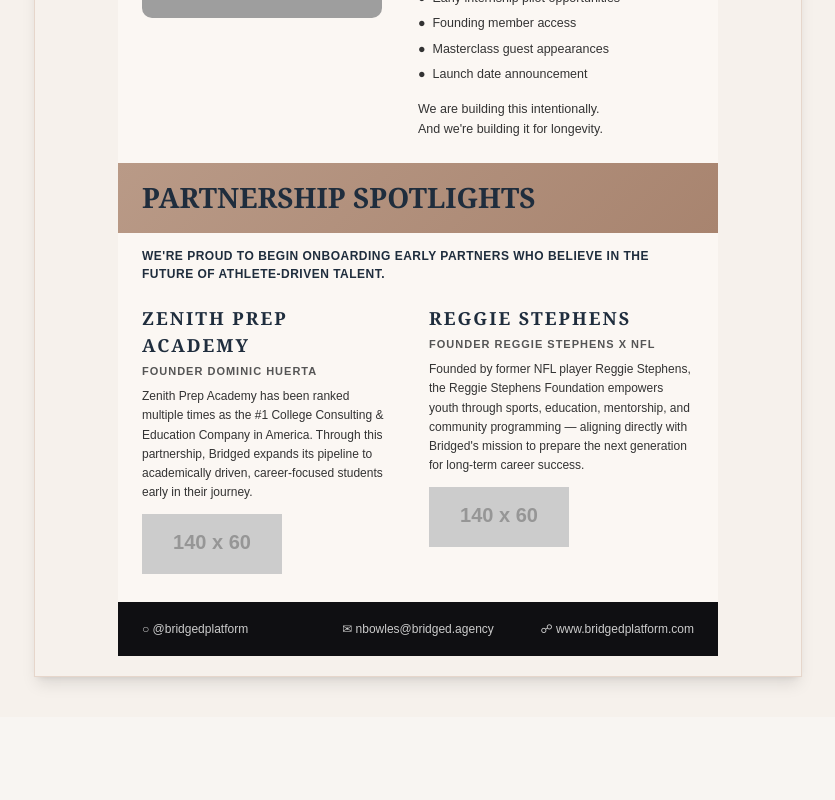
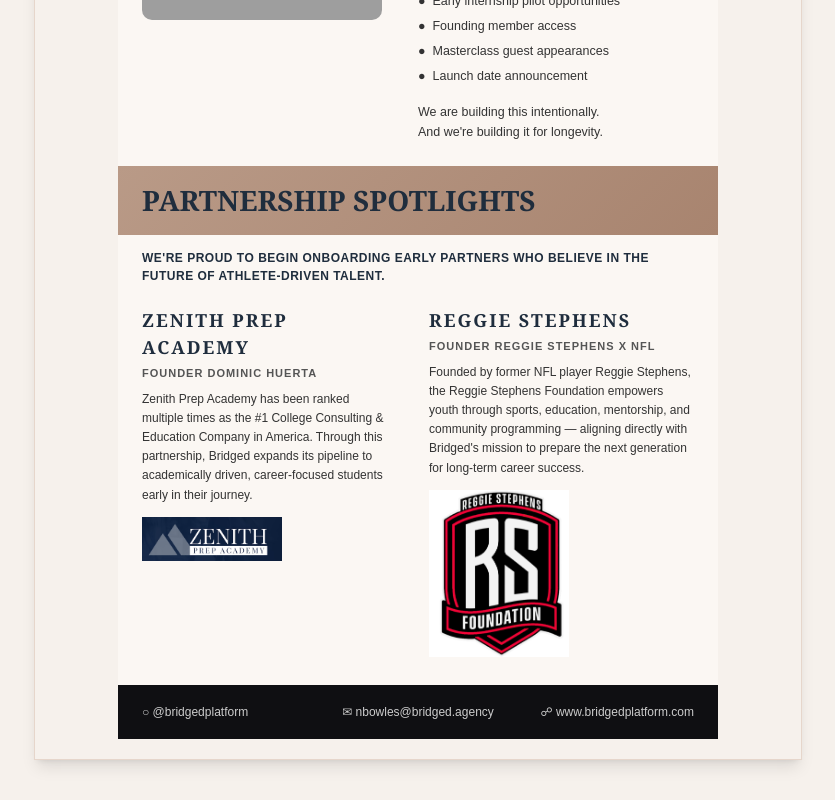
Before and after one commit to anishdhandore/Bridged_Landing, a Next.js app: page /test in a window 1280 px wide. Shown: the part 1426-2226 px from the top of the page, without its empty margins (222-1057 px from the left). Before the commit the page ends 2143 px from the top, so only its background shows below. Built offline with nearby package versions, Linux system fonts and the light colour scheme; grey boxes are pictures that could not be loaded.

Commit message:
newsletters working

```diff
--- a/app/admin/page.tsx
+++ b/app/admin/page.tsx
@@ -52,11 +52,11 @@
     partner1Name: 'ZENITH PREP ACADEMY',
     partner1Founder: 'FOUNDER DOMINIC HUERTA',
     partner1Copy: 'Zenith Prep Academy has been ranked multiple times as the #1 College Consulting & Education Company in America. Through this partnership, Bridged expands its pipeline to academically driven, career-focused students early in their journey.',
-    partner1LogoUrl: 'https://dummyimage.com/140x60/1f2d3d/fff&text=ZENITH',
+    partner1LogoUrl: '/zenith.png',
     partner2Name: 'REGGIE STEPHENS',
     partner2Founder: 'FOUNDER REGGIE STEPHENS X NFL',
     partner2Copy: 'Founded by former NFL player Reggie Stephens, the Reggie Stephens Foundation empowers youth through sports, education, mentorship, and community programming — aligning directly with Bridged\'s mission to prepare the next generation for long-term career success.',
-    partner2LogoUrl: 'https://dummyimage.com/140x60/1f2d3d/fff&text=RSF',
+    partner2LogoUrl: '/reggie-logo.png',
     footerHandle: '@bridgedplatform',
     contactEmail: 'nbowles@bridged.agency',
     websiteUrl: 'www.bridgedplatform.com',
--- a/app/test/page.tsx
+++ b/app/test/page.tsx
@@ -35,11 +35,11 @@
   partner1Name: 'ZENITH PREP ACADEMY',
   partner1Founder: 'FOUNDER DOMINIC HUERTA',
   partner1Copy: 'Zenith Prep Academy has been ranked multiple times as the #1 College Consulting & Education Company in America. Through this partnership, Bridged expands its pipeline to academically driven, career-focused students early in their journey.',
-  partner1LogoUrl: 'https://dummyimage.com/140x60/1f2d3d/fff&text=ZENITH',
+  partner1LogoUrl: '/zenith.png',
   partner2Name: 'REGGIE STEPHENS',
   partner2Founder: 'FOUNDER REGGIE STEPHENS X NFL',
   partner2Copy: "Founded by former NFL player Reggie Stephens, the Reggie Stephens Foundation empowers youth through sports, education, mentorship, and community programming — aligning directly with Bridged's mission to prepare the next generation for long-term career success.",
-  partner2LogoUrl: 'https://dummyimage.com/140x60/1f2d3d/fff&text=RSF',
+  partner2LogoUrl: '/reggie-logo.png',
   footerHandle: '@bridgedplatform',
   contactEmail: 'nbowles@bridged.agency',
   websiteUrl: 'www.bridgedplatform.com',
--- a/lib/newsletter-template.ts
+++ b/lib/newsletter-template.ts
@@ -196,7 +196,7 @@
             <!-- ═══ BE ON THE LOOKOUT ═══ -->
             <tr>
               <td style="padding:18px 24px;background:linear-gradient(135deg,${BANNER_BG},#a8846f);">
-                <div style="font-size:26px;font-family:${SCRIPT_FONT};color:${NAVY};font-weight:400;line-height:1.2;">{{lookout_title}}</div>
+                <div style="font-size:28px;font-weight:900;font-family:${SERIF_FONT};color:${NAVY};line-height:1.2;text-transform:uppercase;">{{lookout_title}}</div>
               </td>
             </tr>
 
```
Also changed, not shown: public/reggie-logo.png (added), public/zenith.png (added).
